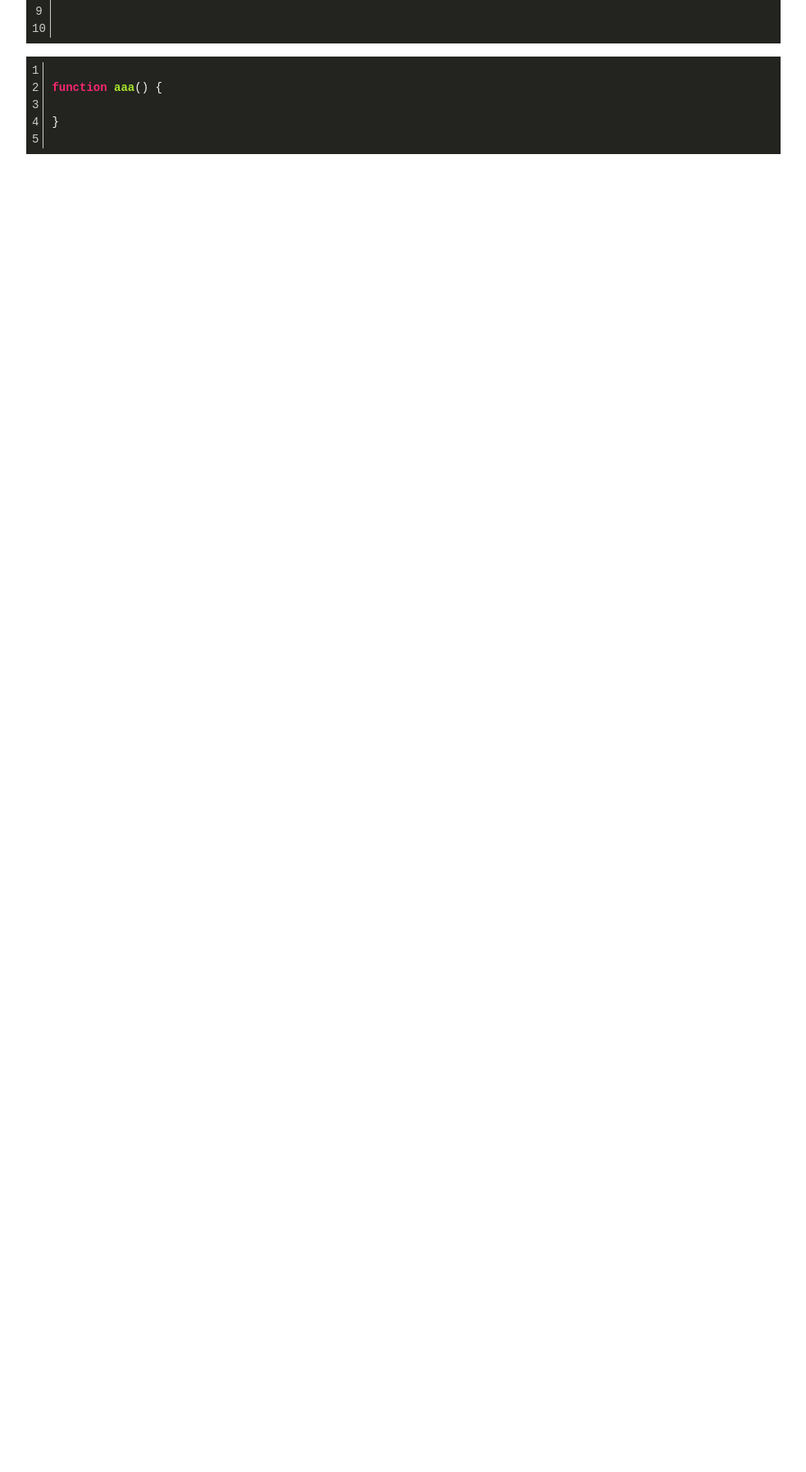
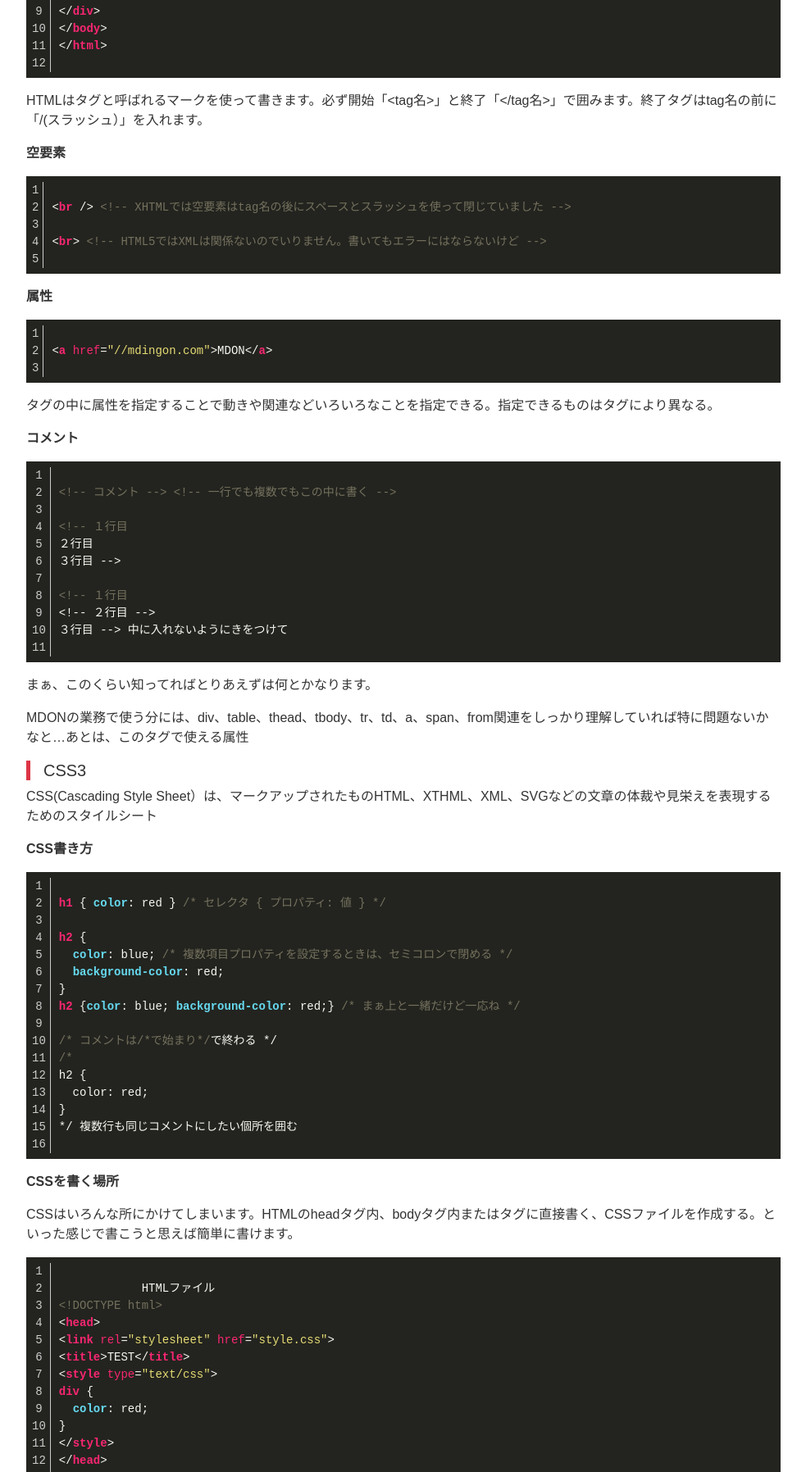
Before and after one commit to kattsuk2/WebLearning, a plain HTML site: page source/Learning/index.html in a window 1280 px wide. Shown: the part 1095-2891 px from the top of the page at 82% size, without its empty margins (53-1036 px from the left). Before the commit the page ends 1299 px from the top, so only its background shows below. Drawn offline with Linux system fonts and the light colour scheme.

Commit message:
indexに追加

```diff
--- a/source/Learning/css/mystyle.css
+++ b/source/Learning/css/mystyle.css
@@ -25,3 +25,35 @@ header > .container > p > .color-red {
   border-left: 5px solid #dc3545;
   padding-left: 1rem;
 }
+
+/* highlighter over write */
+/* for block of numbers */
+td.hljs-ln-numbers {
+  -webkit-touch-callout: none;
+  -webkit-user-select: none;
+  -khtml-user-select: none;
+  -moz-user-select: none;
+  -ms-user-select: none;
+  user-select: none;
+
+  text-align: center;
+  color: #ccc;
+  border-right: 1px solid #CCC;
+  vertical-align: top;
+  padding-right: 5px;
+
+  /* your custom style here */
+}
+
+/* for block of code */
+td.hljs-ln-code {
+  padding-left: 10px;
+}
+
+td.hljs-ln-code > div.hljs-ln-line {
+  padding-left: 10px;
+}
+
+td.hljs-ln-numbers > div.hljs-ln-line {
+  padding-right: 5px;
+}
--- a/source/Learning/index.html
+++ b/source/Learning/index.html
@@ -6,38 +6,6 @@
     <title>page layout</title>
     <link rel="stylesheet" href="css/bootstrap.min.css">
     <link rel="stylesheet" href="css/style.css">
-    <style>
-    /* for block of numbers */
-    td.hljs-ln-numbers {
-      -webkit-touch-callout: none;
-      -webkit-user-select: none;
-      -khtml-user-select: none;
-      -moz-user-select: none;
-      -ms-user-select: none;
-      user-select: none;
-
-      text-align: center;
-      color: #ccc;
-      border-right: 1px solid #CCC;
-      vertical-align: top;
-      padding-right: 5px;
-
-      /* your custom style here */
-    }
-
-    /* for block of code */
-    td.hljs-ln-code {
-      padding-left: 10px;
-    }
-
-    td.hljs-ln-code > div.hljs-ln-line {
-      padding-left: 10px;
-    }
-
-    td.hljs-ln-numbers > div.hljs-ln-line {
-      padding-right: 5px;
-    }
-    </style>
     <script src="js/highlight.pack.js"></script>
     <script src="js/highlightjs-line-numbers.min.js"></script>
     <script>
@@ -89,29 +57,117 @@
           <section>
             <h3 class="lead lead-red">HTML5の書き方</h3>
             <pre><code class="html">
-&lt;!DOCTYPE html&gt; &lt;!-- 必須 --&gt;
-&lt;head&gt; &lt;!-- 必須 --&gt;
+&lt;!DOCTYPE html&gt;
+&lt;head&gt;
 &lt;title&gt;TEST&lt;/title&gt;
-&lt;/head&gt; &lt;!-- 必須 --&gt;
-&lt;body&gt; &lt;!-- 必須 --&gt;
-&lt;/body&gt; &lt;!-- 必須 --&gt;
-&lt;/html&gt; &lt;!-- 必須 --&gt;
+&lt;/head&gt;
+&lt;body&gt;
+&lt;div&gt;
+  &lt;p&gt;コンテンツ&lt;/p&gt;
+&lt;/div&gt;
+&lt;/body&gt;
+&lt;/html&gt;
+            </code></pre>
+            <p>HTMLはタグと呼ばれるマークを使って書きます。必ず開始「&lt;tag名&gt;」と終了「&lt;/tag名&gt;」で囲みます。終了タグはtag名の前に「/(スラッシュ）」を入れます。</p>
+            <p><strong>空要素</strong></p>
+            <pre><code class="html">
+&lt;br /&gt; &lt;!-- XHTMLでは空要素はtag名の後にスペースとスラッシュを使って閉じていました --&gt;
 
+&lt;br&gt; &lt;!-- HTML5ではXMLは関係ないのでいりません。書いてもエラーにはならないけど --&gt;
             </code></pre>
 
+            <p><strong>属性</strong></p>
+            <pre><code class="html">
+&lt;a href="//mdingon.com"&gt;MDON&lt;/a&gt;
+            </code></pre>
+
+            <p>タグの中に属性を指定することで動きや関連などいろいろなことを指定できる。指定できるものはタグにより異なる。</p>
+
+            <p><strong>コメント</strong></p>
+            <pre><code class="html">
+&lt;!-- コメント --&gt; &lt;!-- 一行でも複数でもこの中に書く --&gt;
+
+&lt;!-- １行目
+２行目
+３行目 --&gt;
+
+&lt;!-- １行目
+&lt;!-- ２行目 --&gt;
+３行目 --&gt; 中に入れないようにきをつけて
+            </code></pre>
+            <p>まぁ、このくらい知ってればとりあえずは何とかなります。</p>
+            <p>MDONの業務で使う分には、div、table、thead、tbody、tr、td、a、span、from関連をしっかり理解していれば特に問題ないかなと…あとは、このタグで使える属性</p>
           </section>
 
+          <h3 class="lead lead-red">CSS3</h3>
+          <p>CSS(Cascading Style Sheet）は、マークアップされたものHTML、XTHML、XML、SVGなどの文章の体裁や見栄えを表現するためのスタイルシート</p>
 
+          <p><strong>CSS書き方</strong></p>
+          <pre><code class="css">
+h1 { color: red } /* セレクタ { プロパティ: 値 } */
 
+h2 {
+  color: blue; /* 複数項目プロパティを設定するときは、セミコロンで閉める */
+  background-color: red;
+}
+h2 {color: blue; background-color: red;} /* まぁ上と一緒だけど一応ね */
 
+/* コメントは/*で始まり*/で終わる */
+/*
+h2 {
+  color: red;
+}
+*/ 複数行も同じコメントにしたい個所を囲む
+          </code></pre>
 
-            <pre><code>
-function aaa() {
+          <p><strong>CSSを書く場所</strong></p>
 
+          <p>CSSはいろんな所にかけてしまいます。HTMLのheadタグ内、bodyタグ内またはタグに直接書く、CSSファイルを作成する。といった感じで書こうと思えば簡単に書けます。</p>
+          <pre><code class="html,css">
+            HTMLファイル
+&lt;!DOCTYPE html&gt;
+&lt;head&gt;
+&lt;link rel="stylesheet" href="style.css"&gt;
+&lt;title&gt;TEST&lt;/title&gt;
+&lt;style type="text/css"&gt;
+div {
+  color: red;
+}
+&lt;/style&gt;
+&lt;/head&gt;
+&lt;body&gt;
+&lt;style&gt;
+div {
+  color: blue;
+}
+&lt;/style&gt;
+
+&lt;div style="color: black"&gt;
+  &lt;p&gt;コンテンツ&lt;/p&gt;
+&lt;/div&gt;
+&lt;/body&gt;
+&lt;/html&gt;
+          </code></pre>
+
+          <pre><code class="css">
+/* style.css */
+div {
+  color: white;
 }
           </code></pre>
 
-        </div>
+          <p>上の例のようにいたるところに同じセレクタに対して書くことができます。</p>
+          <p>このように書かれた場合に最終的には、どのスタイルが適用されるのでしょう。。。</p>
+          <p>最終的には、style="color: black"とdivタグに直接書かれているものが適用されます。スタイルは基本あと勝ちです。ただし、!importantを値の後ろにつけることで強制的に聞かせることができます。しかしこれを使うとこれ以降にcolorプロパティがあっても適用できません。!importantは気を付けて使いましょう。</p>
+          <pre><code class="css">
+/* style.css */
+div {
+  color: white !important;
+}
+          </code></pre>
+
+          <p><strong>CSSの詳細度</strong></p>
+                      </div>
         <aside class="aside col-sm-2">
           <ul class="nav flex-column">
             <li class="nav-item"><a href="index.html">Lesson 1</a></li>
```
